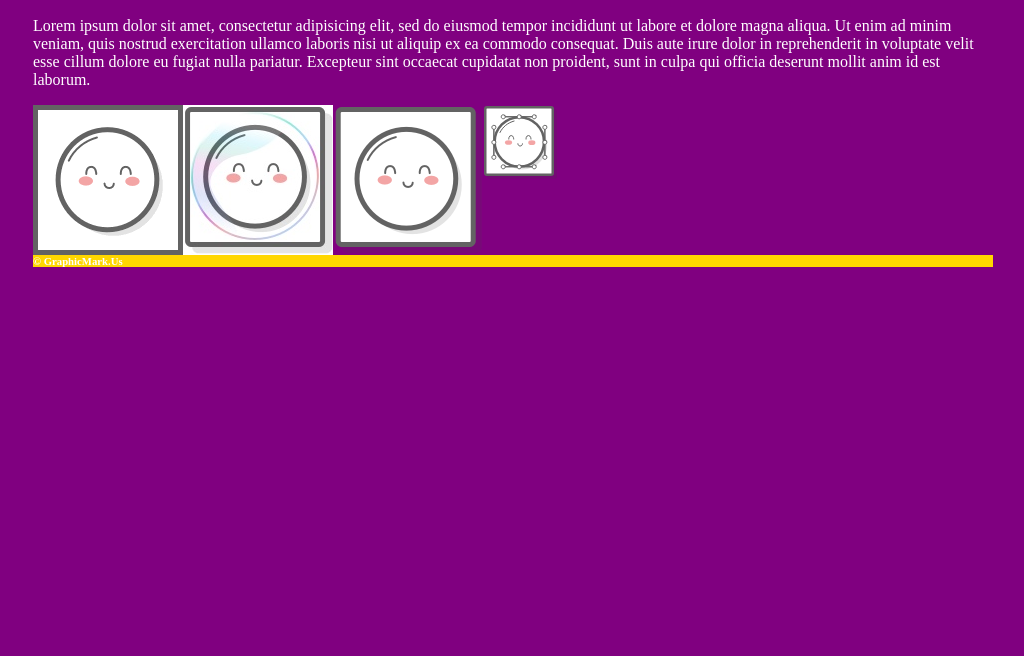
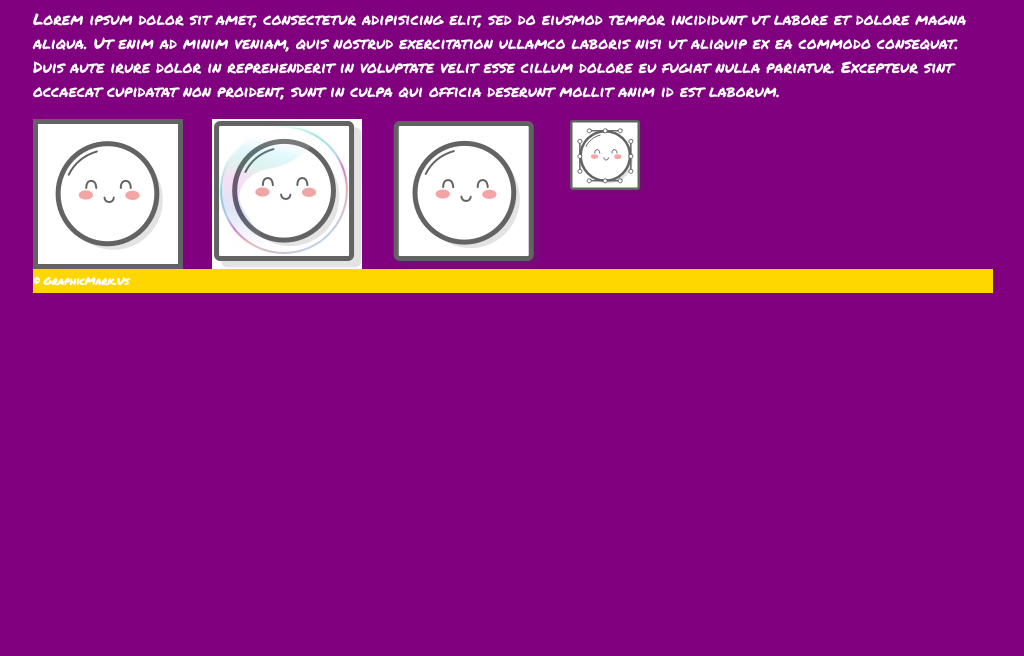
Before and after one commit to mnowowiejski/website1, a plain HTML site: page index.html in a window 1280 px wide. Shown: the part 144-800 px from the top of the page, without its empty margins (127-1151 px from the left). Drawn offline with Linux system fonts and the light colour scheme.

Commit message:
install Marker typeface

```diff
--- a/css/main.css
+++ b/css/main.css
@@ -1,4 +1,6 @@
+@import url(https://fonts.googleapis.com/css?family=Permanent+Marker:400);
 body {
+    font: normal 100%/150% "Permanent Marker";
     background-color: purple;
     color:white;
     width: 75%;
@@ -38,6 +40,7 @@ a:hover{
 
 img {
   float: left;
+  margin-right: 3%;
 }
 
 footer {
```
